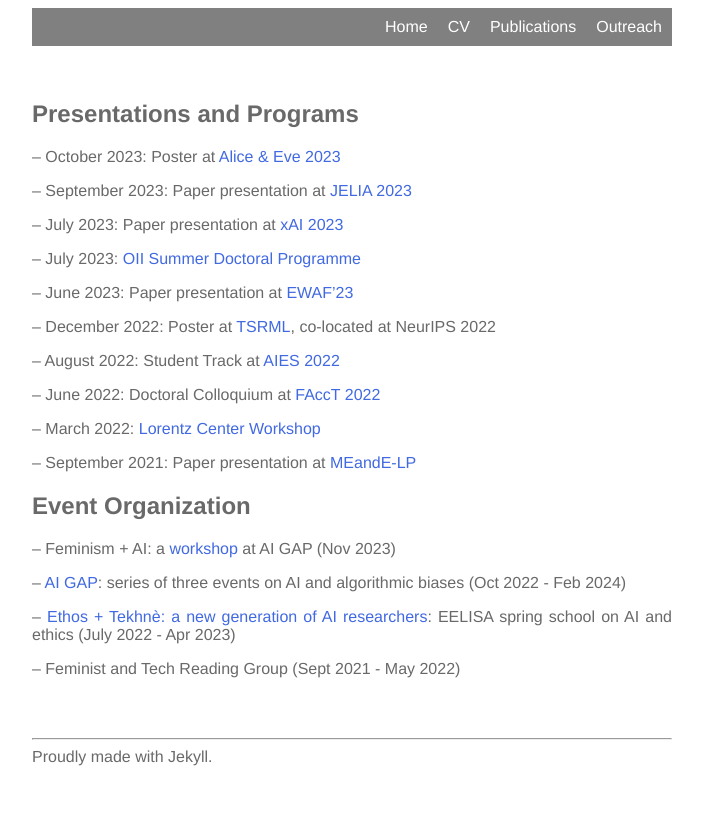
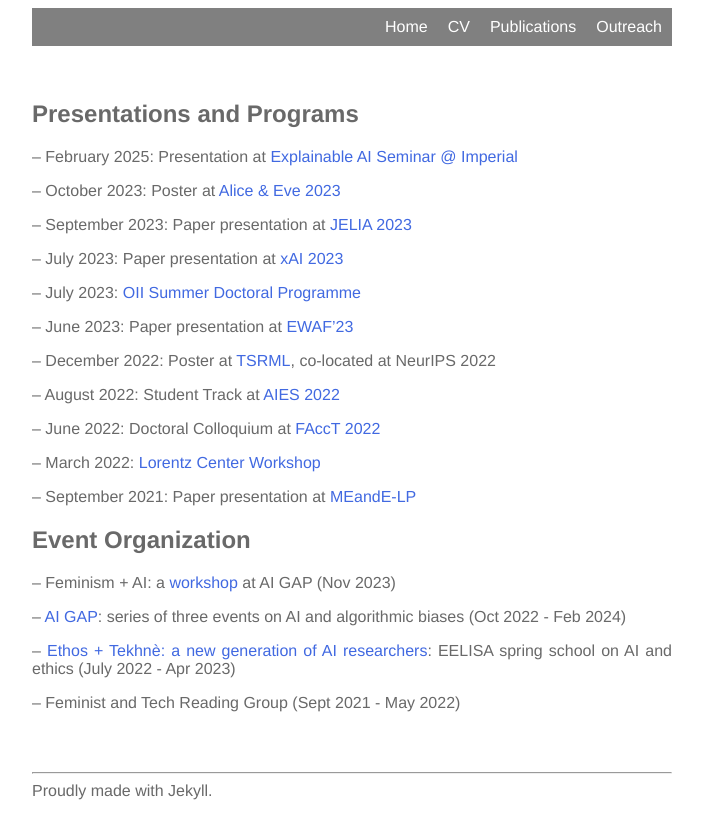
Before and after one commit to lstate/lstate.github.io, a Jekyll site: the page built from _pages/outreach.markdown, in a window 1280 px wide. Shown: the top 839 px of the page, without its empty margins (288-991 px from the left). Built offline with Jekyll 4.4.1, drawn with Linux system fonts in a browser that asks for light colours.

Commit message:
Update outreach.markdown

```diff
--- a/_pages/outreach.markdown
+++ b/_pages/outreach.markdown
@@ -7,6 +7,8 @@ permalink: /outreach/
 <br />
 
 ## Presentations and Programs
+
+-- February 2025: Presentation at [Explainable AI Seminar @ Imperial](https://xaiseminars.doc.ic.ac.uk/)
 
 -- October 2023: Poster at [Alice & Eve 2023](https://alice-and-eve.github.io/2023/)
 
```
